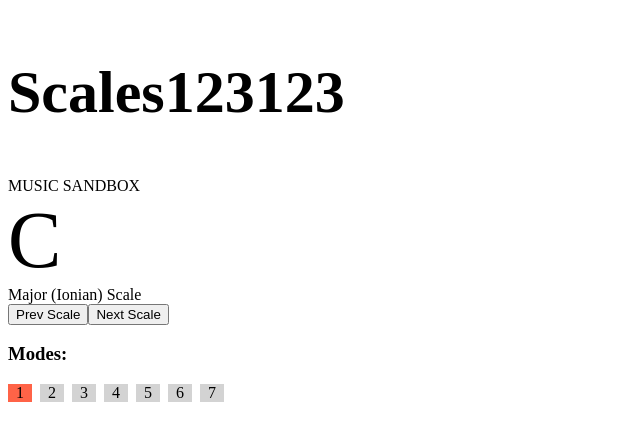
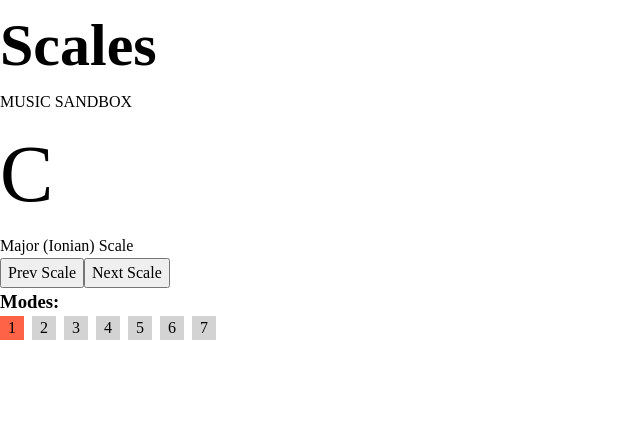
Before and after one commit to RonnyPumaricra/music-sandbox, a React (Vite) app: page / in a window 1280 px wide. Shown: the top 440 px of the page, without its empty margins (0-640 px from the left). Built offline with nearby package versions, Linux system fonts and the light colour scheme.

Commit message:
Miscelaneous

```diff
--- a/src/App.jsx
+++ b/src/App.jsx
@@ -16,8 +16,8 @@
 function App() {
   const [rootNote, setRootNote] = useState(3)
 
-  const [activeScaleDistribution, setActiveScaleDistribution] = useState(0)
-  const [activeScaleMode, setActiveScaleMode] = useState(0)
+  const [scaleDistribution, setScaleDistribution] = useState(0)
+  const [scaleMode, setScaleMode] = useState(0)
 
   const [guitarTuning, setGuitarTuning] = useState(0)
   const [guitarRootNote, setGuitarRootNote] = useState(8)
@@ -38,18 +38,18 @@
       {/* PianoFragment can be moved inside MusicSandbox file */}
 
       <RootNoteContext.Provider value={rootNote}>
-        <ScaleDistributionContext.Provider value={activeScaleDistribution}>
-          <ScaleModeContext.Provider value={activeScaleMode}>
+        <ScaleDistributionContext.Provider value={scaleDistribution}>
+          <ScaleModeContext.Provider value={scaleMode}>
 
           <MusicSandbox
             setRootNote={setRootNote}
-            setActiveScaleDistribution={setActiveScaleDistribution}
-            setActiveScaleMode={setActiveScaleMode}
+            setScaleDistribution={setScaleDistribution}
+            setScaleMode={setScaleMode}
           >
             <PianoFragment
               setRootNote={setRootNote}
-              setActiveScaleDistribution={setActiveScaleDistribution}
-              setActiveScaleMode={setActiveScaleMode}
+              setScaleDistribution={setScaleDistribution}
+              setScaleMode={setScaleMode}
             />
           </MusicSandbox>
 
--- a/src/Components/ModePagination.jsx
+++ b/src/Components/ModePagination.jsx
@@ -2,7 +2,11 @@
 import styled from "styled-components"
 import { PageIndexContext } from "../App"
 
-export function ModePagination({pageNames, subtitle, setPageIndex}) {
+export function ModePagination({
+  pageNames,
+  subtitle,
+  setPageIndex
+}) {
 
   const pageIndex = useContext(PageIndexContext)
 
@@ -12,7 +16,7 @@
     >
       <PageTitle
         $active={pageIndex == 0}
-      >{pageNames[0]}123123</PageTitle>
+      >{pageNames[0]}</PageTitle>
       <PageTitle
         $active={pageIndex == 1}
         $right
--- a/src/main.jsx
+++ b/src/main.jsx
@@ -1,7 +1,7 @@
 import React from "react"
 import ReactDOM from "react-dom/client"
 import App from "./App.jsx"
-import "./index.css"
+import "./reset.css"
 
 ReactDOM.createRoot(document.getElementById("root")).render(
   <React.StrictMode>
--- /dev/null
+++ b/src/reset.css
@@ -0,0 +1,63 @@
+/*
+  Josh's reset
+  1. Use a more-intuitive box-sizing model.
+*/
+*,
+*::before,
+*::after {
+  box-sizing: border-box;
+}
+/*
+  2. Remove default margin
+*/
+* {
+  margin: 0;
+}
+/*
+  Typographic tweaks!
+  3. Add accessible line-height
+  4. Improve text rendering
+*/
+body {
+  line-height: 1.5;
+  -webkit-font-smoothing: antialiased;
+}
+/*
+  5. Improve media defaults
+*/
+img,
+picture,
+video,
+canvas,
+svg {
+  display: block;
+  max-width: 100%;
+}
+/*
+  6. Remove built-in form typography styles
+*/
+input,
+button,
+textarea,
+select {
+  font: inherit;
+}
+/*
+  7. Avoid text overflows
+*/
+p,
+h1,
+h2,
+h3,
+h4,
+h5,
+h6 {
+  overflow-wrap: break-word;
+}
+/*
+  8. Create a root stacking context
+*/
+#root,
+#__next {
+  isolation: isolate;
+}
```
Also changed, not shown: src/index.css (deleted).
